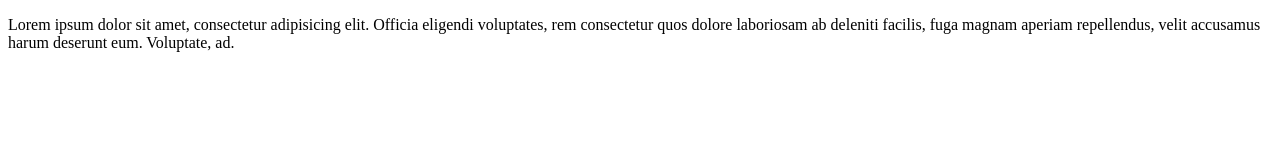
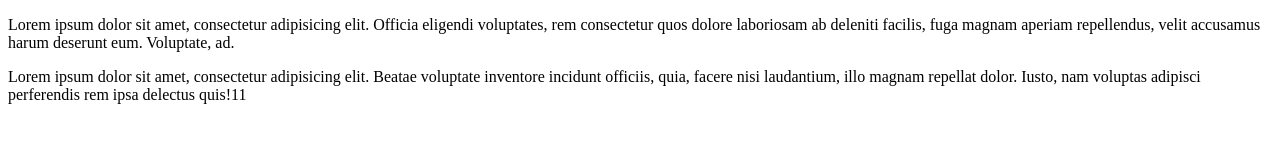
Before and after one commit to lualfer99/Retos-Simples, a plain HTML site: page index.html in a window 1280 px wide. Drawn offline with Linux system fonts and the light colour scheme.

Commit message:
Agregameso

```diff
--- a/index.html
+++ b/index.html
@@ -7,5 +7,7 @@
 </head>
 <body>
     <p>Lorem ipsum dolor sit amet, consectetur adipisicing elit. Officia eligendi voluptates, rem consectetur quos dolore laboriosam ab deleniti facilis, fuga magnam aperiam repellendus, velit accusamus harum deserunt eum. Voluptate, ad.</p>
+<p>Lorem ipsum dolor sit amet, consectetur adipisicing elit. Beatae voluptate inventore incidunt officiis, quia, facere nisi laudantium, illo magnam repellat dolor. Iusto, nam voluptas adipisci perferendis rem ipsa delectus quis!11</p>
+
 </body>
 </html>
```
